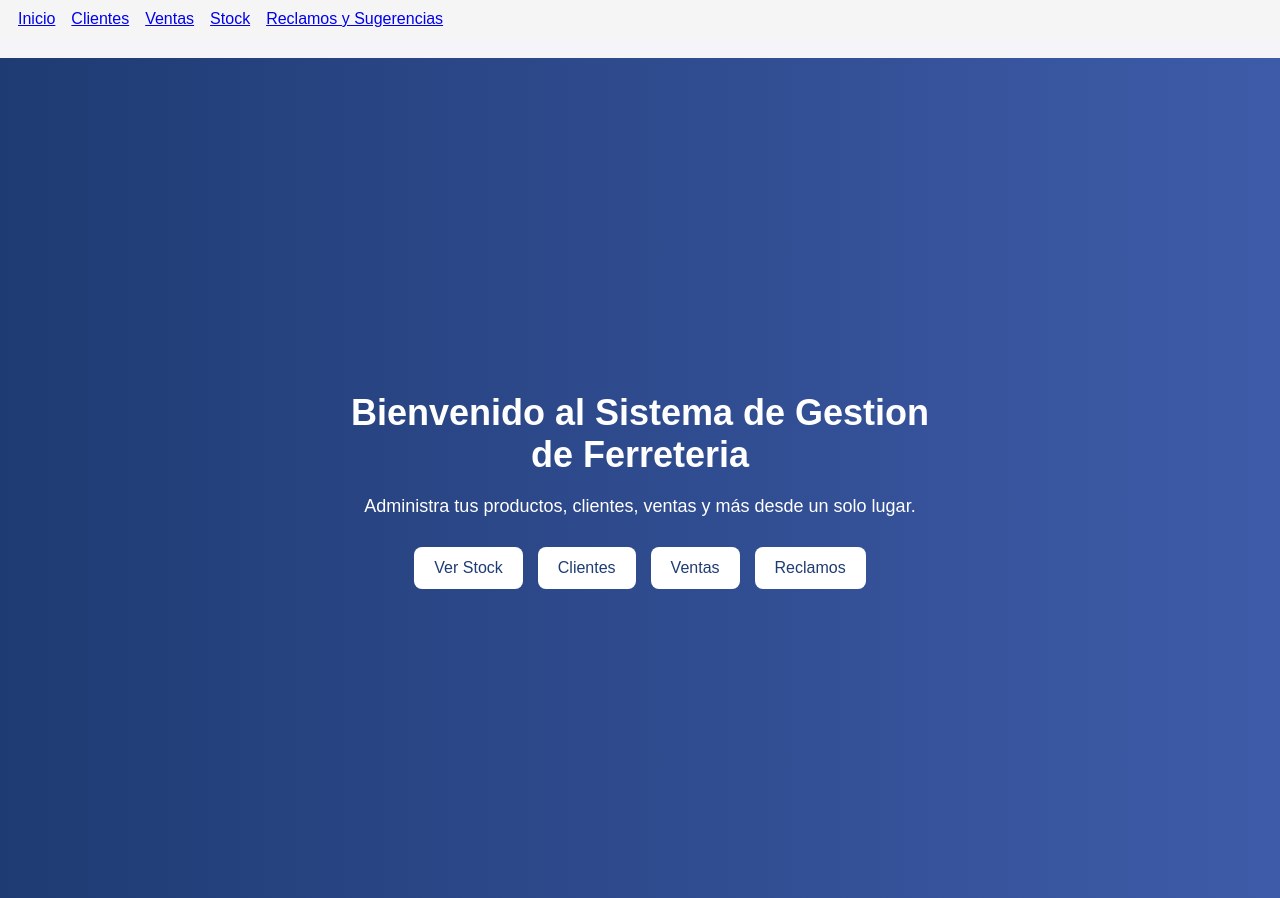
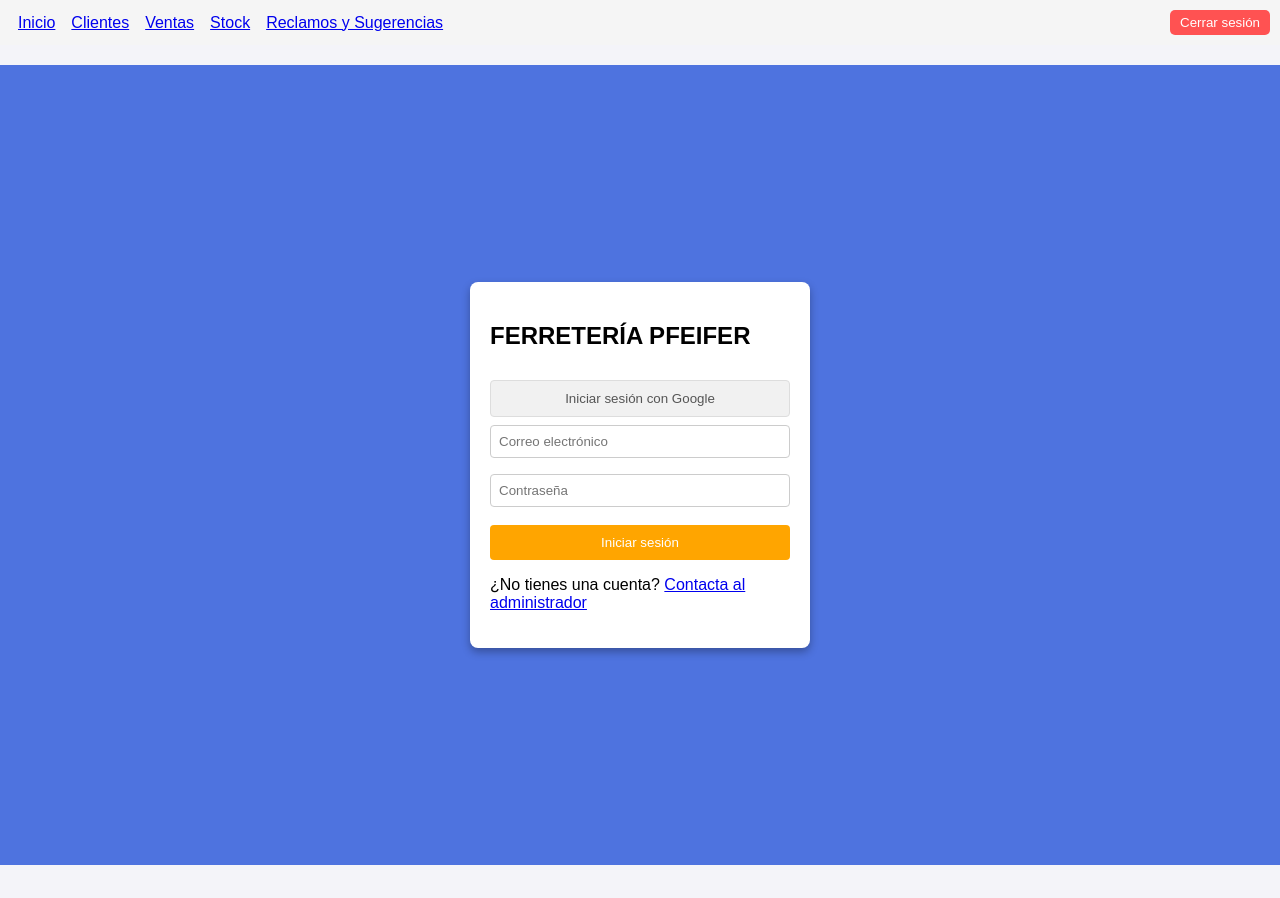
Before and after one commit to jcidvidal/ferreteria-api, a React (Create React App) app in the folder src/main/resources/static/ferreteria-frontend/admin/: page / in a window 1280 px wide. After the commit the page ends 865 px from the top, so only its background shows below. Built offline with nearby package versions, Linux system fonts and the light colour scheme; no server answers; sample sign-in values are in the browser's storage.

Commit message:
Cambios ADMIN
Se agregaron los .js para la validacion del login y se trato de implementar, pero surgio una falla que consiste en que no lo muestra, queda pendiente la coneccion a las db

```diff
--- a/src/main/resources/static/ferreteria-frontend/admin/src/App.js
+++ b/src/main/resources/static/ferreteria-frontend/admin/src/App.js
@@ -1,30 +1,77 @@
 import React from 'react';
 import { BrowserRouter as Router, Routes, Route, Link } from 'react-router-dom';
+import Login from './Login/Login.js';
 import Inicio from './Inicio/Inicio.js';
 import Clientes from './Clientes/Clientes.js';
 import Ventas from './Ventas/Ventas.js';
 import Stock from './Stock/Stock.js';
-import ReclamosSugerencias from './ReclamosSugerencias/ReclamosSugerencias.js';
+import ReclamosSugerencias from './ReclamosSugerencias/Reclamos.js';
+import PrivateRoute from './Validaciones/PrivateRoute.js';
+import { AuthProvider, useAuth } from './Validaciones/AuthContext.js';
+import { getAuth, signOut } from 'firebase/auth';
 
-function App() {
+function AppContent() {
+  const { user } = useAuth();
+  const auth = getAuth();
+
+  const handleLogout = () => {
+    signOut(auth);
+  };
+
   return (
     <Router>
-      <nav style={{ background: '#f5f5f5', padding: 10, marginBottom: 20 }}>
-        <Link to="/" style={{ margin: 8 }}>Inicio</Link>
-        <Link to="/clientes" style={{ margin: 8 }}>Clientes</Link>
-        <Link to="/ventas" style={{ margin: 8 }}>Ventas</Link>
-        <Link to="/stock" style={{ margin: 8 }}>Stock</Link>
-        <Link to="/reclamos" style={{ margin: 8 }}>Reclamos y Sugerencias</Link>
+      <nav style={{
+        background: '#f5f5f5',
+        padding: 10,
+        marginBottom: 20,
+        display: 'flex',
+        justifyContent: 'space-between',
+        alignItems: 'center'
+      }}>
+        <div>
+          <Link to="/inicio" style={{ margin: 8 }}>Inicio</Link>
+          <Link to="/clientes" style={{ margin: 8 }}>Clientes</Link>
+          <Link to="/ventas" style={{ margin: 8 }}>Ventas</Link>
+          <Link to="/stock" style={{ margin: 8 }}>Stock</Link>
+          <Link to="/reclamos" style={{ margin: 8 }}>Reclamos y Sugerencias</Link>
+        </div>
+        {user && (
+          <button
+            onClick={handleLogout}
+            style={{
+              marginLeft: 20,
+              backgroundColor: '#ff5252',
+              color: 'white',
+              border: 'none',
+              padding: '5px 10px',
+              borderRadius: '5px',
+              cursor: 'pointer'
+            }}
+          >
+            Cerrar sesión
+          </button>
+        )}
       </nav>
+
       <Routes>
-        <Route path="/" element={<Inicio />} />
-        <Route path="/clientes" element={<Clientes />} />
-        <Route path="/ventas" element={<Ventas />} />
-        <Route path="/stock" element={<Stock />} />
-        <Route path="/reclamos" element={<ReclamosSugerencias />} />
+        <Route path="/login" element={<Login />} />
+        <Route path="/inicio" element={<PrivateRoute element={<Inicio />} />} />
+        <Route path="/clientes" element={<PrivateRoute element={<Clientes />} />} />
+        <Route path="/ventas" element={<PrivateRoute element={<Ventas />} />} />
+        <Route path="/stock" element={<PrivateRoute element={<Stock />} />} />
+        <Route path="/reclamos" element={<PrivateRoute element={<ReclamosSugerencias />} />} />
+        <Route path="*" element={<Login />} />
       </Routes>
     </Router>
   );
 }
 
+function App() {
+  return (
+    <AuthProvider>
+      <AppContent />
+    </AuthProvider>
+  );
+}
+
 export default App;
--- a/src/main/resources/static/ferreteria-frontend/admin/src/Login/Login-admin.css
+++ b/src/main/resources/static/ferreteria-frontend/admin/src/Login/Login-admin.css
@@ -3,7 +3,7 @@
   justify-content: center;
   align-items: center;
   height: 100vh;
-  background-color: #4e73df; /* Azul del diseño */
+  background-color: #4e73df;
 }
 
 .login-form {
--- a/src/main/resources/static/ferreteria-frontend/admin/src/Login/Login.js
+++ b/src/main/resources/static/ferreteria-frontend/admin/src/Login/Login.js
@@ -34,27 +34,32 @@ const Login = () => {
   return (
     <div className="login-container">
       <form className="login-form" onSubmit={handleLogin}>
-        <h2>FERRETERIA PFEIFER</h2>
+        <h2>FERRETERÍA PFEIFER</h2>
+
         <button type="button" className="google-btn" onClick={handleGoogleLogin}>
-          Regístrate con Google
+          Iniciar sesión con Google
         </button>
+
         <input
           type="email"
-          placeholder="Email address"
+          placeholder="Correo electrónico"
           value={email}
           onChange={(e) => setEmail(e.target.value)}
           required
         />
+
         <input
           type="password"
-          placeholder="Password"
+          placeholder="Contraseña"
           value={password}
           onChange={(e) => setPassword(e.target.value)}
           required
         />
-        <button type="submit" className="login-btn">Inscribirse</button>
+
+        <button type="submit" className="login-btn">Iniciar sesión</button>
+
         <p>
-          ¿Ya tienes una cuenta? <a href="/Inicio">Iniciar sesión</a>
+          ¿No tienes una cuenta? <a href="#">Contacta al administrador</a>
         </p>
       </form>
     </div>
--- /dev/null
+++ b/src/main/resources/static/ferreteria-frontend/admin/src/Validaciones/AuthContext.js
@@ -0,0 +1,30 @@
+import React, { createContext, useContext, useState, useEffect } from 'react';
+import { getAuth, onAuthStateChanged } from 'firebase/auth';
+import app from '../firebase';
+
+const AuthContext = createContext();
+const auth = getAuth(app);
+
+export const AuthProvider = ({ children }) => {
+  const [user, setUser] = useState(null);
+  const [loading, setLoading] = useState(true);
+
+  useEffect(() => {
+    const unsubscribe = onAuthStateChanged(auth, (firebaseUser) => {
+      setUser(firebaseUser);
+      setLoading(false);
+    });
+
+    return () => unsubscribe();
+  }, []);
+
+  const value = { user, loading };
+
+  return (
+    <AuthContext.Provider value={value}>
+      {!loading ? children : null}
+    </AuthContext.Provider>
+  );
+};
+
+export const useAuth = () => useContext(AuthContext);
--- /dev/null
+++ b/src/main/resources/static/ferreteria-frontend/admin/src/Validaciones/PrivateRoute.js
@@ -0,0 +1,10 @@
+import React from 'react';
+import { Navigate } from 'react-router-dom';
+import { useAuth } from './AuthContext';
+
+const PrivateRoute = ({ children }) => {
+  const { user } = useAuth();
+  return user ? children : <Navigate to="/login" />;
+};
+
+export default PrivateRoute;
--- a/src/main/resources/static/ferreteria-frontend/admin/src/index.js
+++ b/src/main/resources/static/ferreteria-frontend/admin/src/index.js
@@ -1,10 +1,12 @@
 import React from 'react';
 import ReactDOM from 'react-dom/client';
 import App from './App';
+import { AuthProvider } from './validaciones/AuthContext';
 
-const root = ReactDOM.createRoot(document.getElementById('root'));
-root.render(
+ReactDOM.createRoot(document.getElementById('root')).render(
   <React.StrictMode>
-    <App />
+    <AuthProvider>
+      <App />
+    </AuthProvider>
   </React.StrictMode>
 );
```
Also changed, not shown: src/main/resources/static/ferreteria-frontend/admin/src/Login-admin/Login-admin.css (deleted), src/main/resources/static/ferreteria-frontend/admin/src/Login-admin/LoginAdmin.js (deleted).
